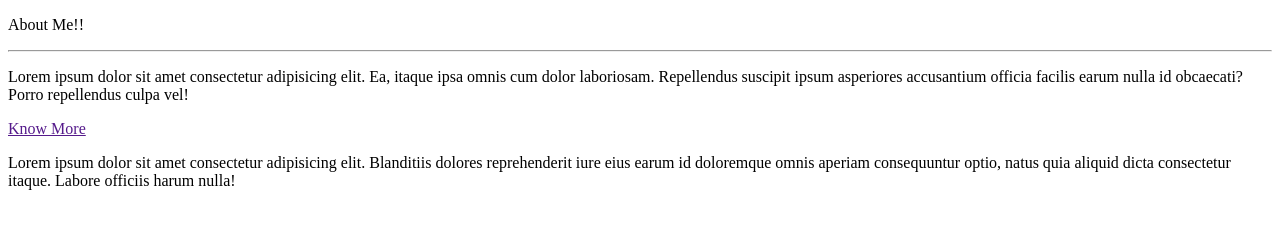
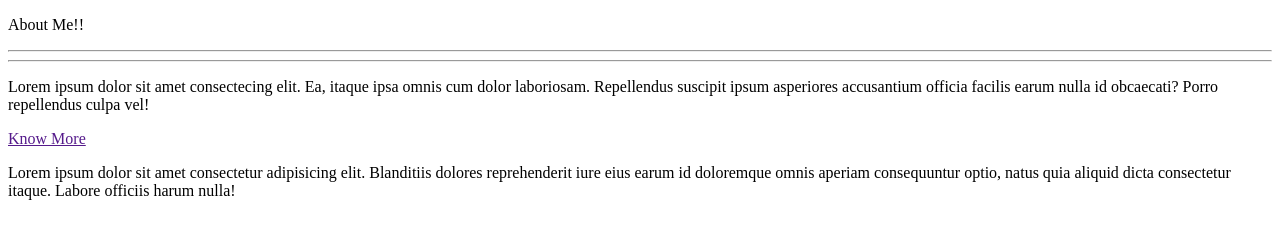
Before and after one commit to Mrjoy832/uploading-project-my-portfolio-, a plain HTML site: page about.html in a window 1280 px wide. Drawn offline with Linux system fonts and the light colour scheme.

```diff
--- a/about.html
+++ b/about.html
@@ -8,7 +8,9 @@
 </head>
 <body>
     <p>About Me!!</p><hr>
-  <p>Lorem ipsum dolor sit amet consectetur adipisicing elit. Ea, itaque ipsa omnis cum dolor laboriosam. Repellendus suscipit ipsum asperiores accusantium officia facilis earum nulla id obcaecati? Porro repellendus culpa vel!</p>
+    <hr>
+
+  <p>Lorem ipsum dolor sit amet consectecing elit. Ea, itaque ipsa omnis cum dolor laboriosam. Repellendus suscipit ipsum asperiores accusantium officia facilis earum nulla id obcaecati? Porro repellendus culpa vel!</p>
   <a href="">Know More</a>
   <p>Lorem ipsum dolor sit amet consectetur adipisicing elit. Blanditiis dolores reprehenderit iure eius earum id doloremque omnis aperiam consequuntur optio, natus quia aliquid dicta consectetur itaque. Labore officiis harum nulla!</p>
 </body>
```
Also changed, not shown: 2 other files.
